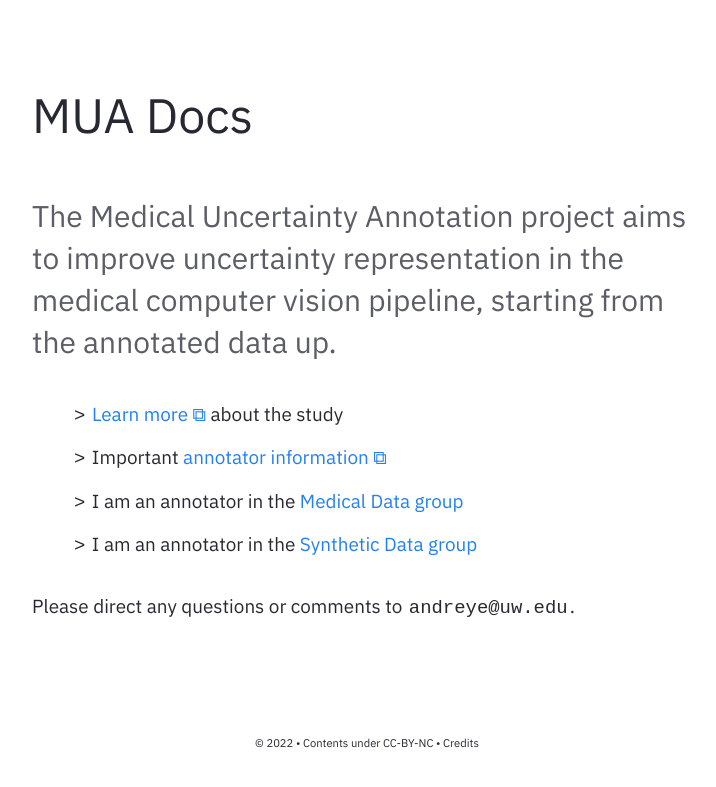
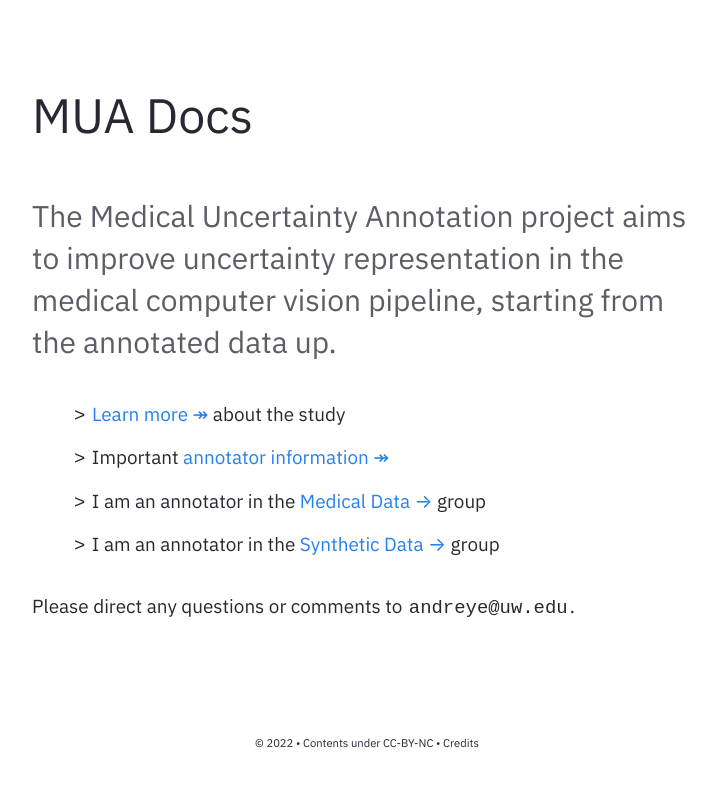
Before and after one commit to andre-ye/muadocs, a Jekyll site: the page built from pages/index.md, in a window 1280 px wide. Shown: the top 787 px of the page, without its empty margins (273-989 px from the left). Built offline with Jekyll 4.4.1, drawn with Linux system fonts in a browser that asks for light colours.

```diff
--- a/_includes/Homepage.html
+++ b/_includes/Homepage.html
@@ -4,10 +4,10 @@
         The Medical Uncertainty Annotation project aims to improve uncertainty representation in the medical computer vision pipeline, starting from the annotated data up.</h3>
     </div>
     <ul>
-        <li><code>></code> <a href="/muadocs/about" target="_blank">Learn more ⧉</a> about the study</li>
-        <li><code>></code> Important <a href="/muadocs/annotator_info">annotator information ⧉</a></li>
-        <li><code>></code> I am an annotator in the <a href="/muadocs/med_grp/start">Medical Data group</a></li>
-        <li><code>></code> I am an annotator in the <a href="/muadocs/syn_grp/start">Synthetic Data group</a></li>
+        <li><code>></code> <a href="/muadocs/about" target="_blank">Learn more ↠</a> about the study</li>
+        <li><code>></code> Important <a href="/muadocs/annotator_info">annotator information ↠</a></li>
+        <li><code>></code> I am an annotator in the <a href="/muadocs/med_grp/start">Medical Data →</a> group</li>
+        <li><code>></code> I am an annotator in the <a href="/muadocs/syn_grp/start">Synthetic Data →</a> group</li>
     </ul>
 
     <p>Please direct any questions or comments to <code>andreye@uw.edu</code>.</p>
```
